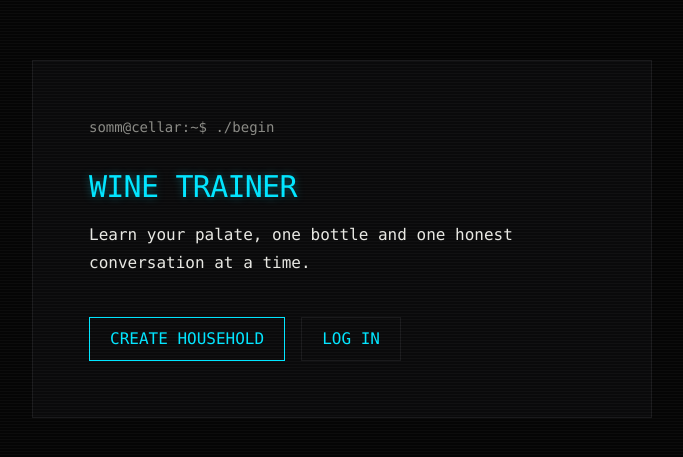
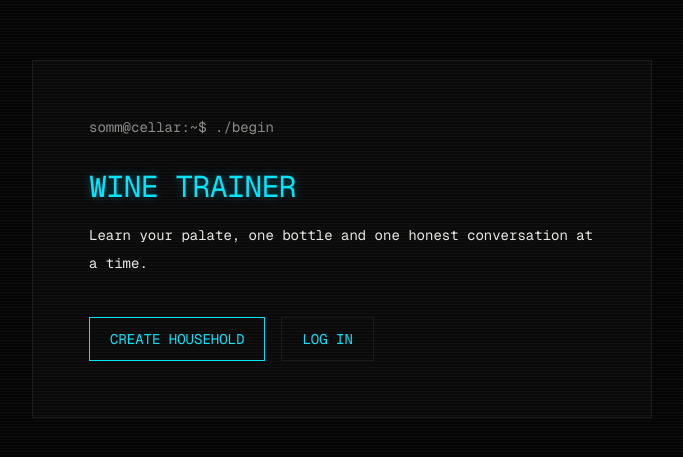
Before and after one commit to jstettner/ralph-loop-sommelier, a Next.js app: page / in a window 1280 px wide. Shown: the part 161-618 px from the top of the page, without its empty margins (298-981 px from the left). Built offline with nearby package versions, Linux system fonts and the light colour scheme.

Commit message:
Load Geist Mono via next/font per spec 10

```diff
--- a/package.json
+++ b/package.json
@@ -25,6 +25,7 @@
     "better-auth": "^1.3.0",
     "better-sqlite3": "^12.0.0",
     "drizzle-orm": "^0.45.2",
+    "geist": "^1.7.2",
     "next": "^15.5.0",
     "react": "^19.1.0",
     "react-dom": "^19.1.0",
--- a/src/app/globals.css
+++ b/src/app/globals.css
@@ -22,11 +22,13 @@ body {
   min-height: 100%;
   background: var(--bg);
   color: var(--text);
-  font-family: "JetBrains Mono", "SFMono-Regular", Consolas, ui-monospace, monospace;
+  font-family: var(--font-geist-mono), "JetBrains Mono", "SFMono-Regular", Consolas, ui-monospace, monospace;
 }
 
 body {
   min-width: 360px;
+  font-size: 14px;
+  line-height: 1.6;
 }
 
 a {
--- a/src/app/layout.tsx
+++ b/src/app/layout.tsx
@@ -1,4 +1,5 @@
 import type { Metadata } from "next";
+import { GeistMono } from "geist/font/mono";
 import "./globals.css";
 
 export const metadata: Metadata = {
@@ -8,7 +9,7 @@ export const metadata: Metadata = {
 
 export default function RootLayout({ children }: Readonly<{ children: React.ReactNode }>) {
   return (
-    <html lang="en">
+    <html lang="en" className={GeistMono.variable}>
       <body>
         {children}
         <div className="scanlines" aria-hidden="true" data-testid="scanlines" />
```
Also changed, not shown: 2 other files (tests, documents, lock files or other folders).
